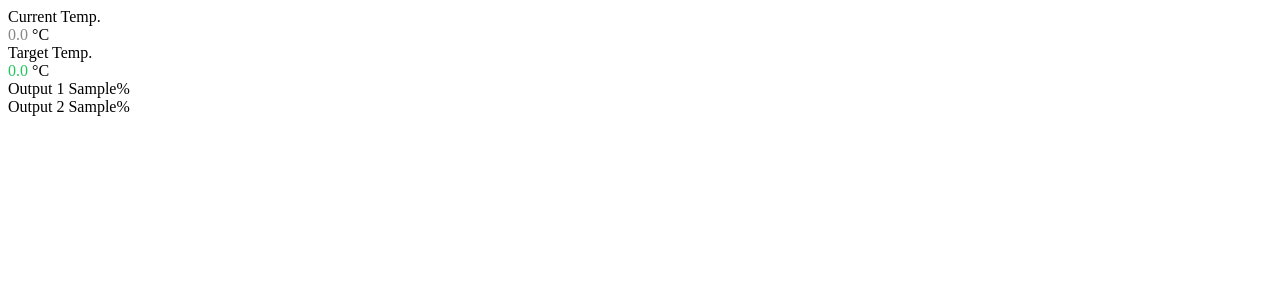
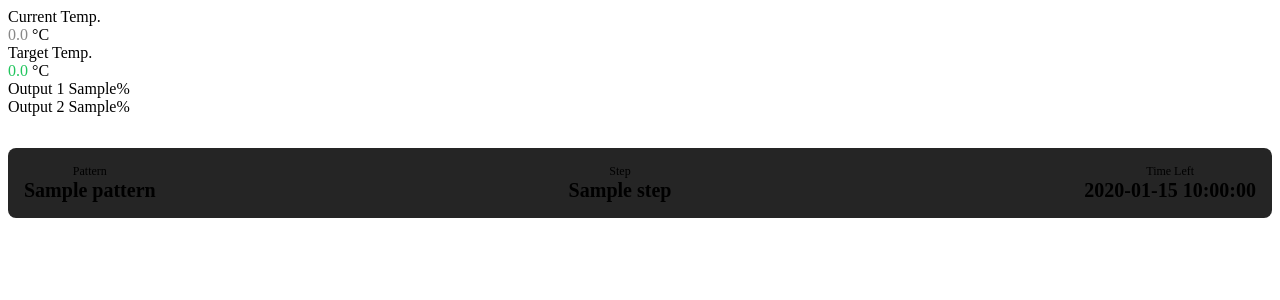
Before and after one commit to bostadynamics/kiln, a FastAPI app: template templates/partials/dashboard.html in a window 1280 px wide. Shown: the top 300 px of the page. Run offline with FastAPI, Linux system fonts and the light colour scheme; the template is opened without the code that fills it: most values are stand-ins (such as "Sample title", 1, 10 or a date in 2020).

Commit message:
Current patter in dashboars

```diff
--- a/controller_server.py
+++ b/controller_server.py
@@ -379,6 +379,11 @@ async def get_dashboard_partial(request: Request):
 
         pv_color = calculate_color(pv, setpoint)
 
+        # Fetch status
+        current_pattern = kiln.get_executing_pattern_number()
+        current_step = kiln.get_executing_step_number()
+        time_left = f"{kiln.get_step_time_left_min()}m {kiln.get_step_time_left_sec()}s"
+
         return templates.TemplateResponse(
             "partials/dashboard.html",
             {
@@ -388,6 +393,9 @@ async def get_dashboard_partial(request: Request):
                 "output1": output1,
                 "output2": output2,
                 "pv_color": pv_color,
+                "pattern": current_pattern,
+                "step": current_step,
+                "time_left": time_left,
             },
         )
     except Exception as e:
--- a/templates/partials/dashboard.html
+++ b/templates/partials/dashboard.html
@@ -36,3 +36,19 @@
         </div>
     </div>
 </div>
+
+<div class="status-info"
+    style="margin-top: 2rem; display: flex; justify-content: space-between; background: #252525; padding: 1rem; border-radius: 8px;">
+    <div style="text-align: center;">
+        <div class="label" style="font-size: 0.75rem;">Pattern</div>
+        <div style="font-size: 1.25rem; font-weight: 600;">{{ pattern }}</div>
+    </div>
+    <div style="text-align: center;">
+        <div class="label" style="font-size: 0.75rem;">Step</div>
+        <div style="font-size: 1.25rem; font-weight: 600;">{{ step }}</div>
+    </div>
+    <div style="text-align: center;">
+        <div class="label" style="font-size: 0.75rem;">Time Left</div>
+        <div style="font-size: 1.25rem; font-weight: 600;">{{ time_left }}</div>
+    </div>
+</div>
```
